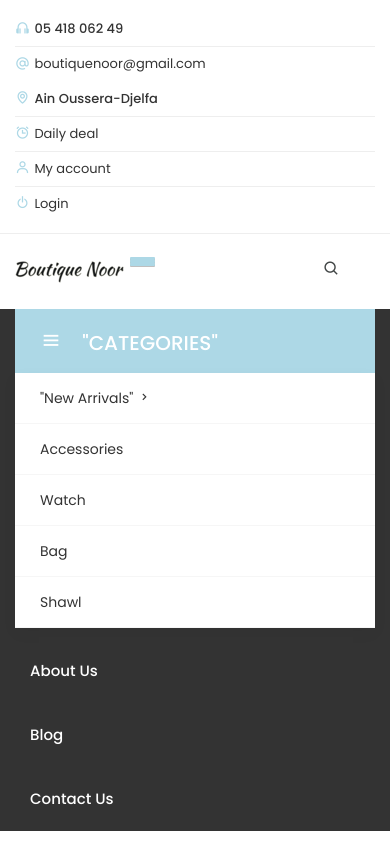
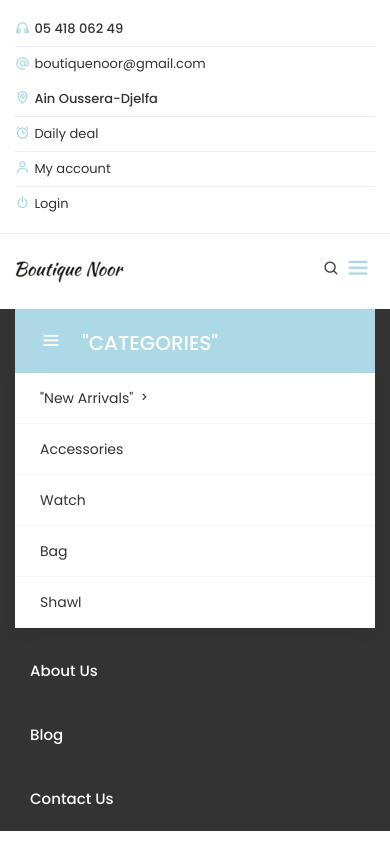
Before and after one commit to rebaibenatallah/Eshop-noor.github.io, a plain HTML site: page index.html in a window 390 px wide. Shown: the top 844 px of the page. Drawn offline with nearby package versions, Linux system fonts and the light colour scheme.

Commit message:
update middle inner

```diff
--- a/css/main.css
+++ b/css/main.css
@@ -144,6 +144,11 @@ body {
 .header.shop .search-bar-top {
     text-align: center;
     margin-top: 10px;
+}
+.header.shop .mobile-nav .slicknav_menu a i {
+    display: none;
+    font-size: 28px;
+    color: #add8e6;
 }
 .header.shop .nice-select {
     clear: initial;
--- a/css/responsive.css
+++ b/css/responsive.css
@@ -61,6 +61,14 @@
         right: 50px;
         top: 4px;
     }
+    .header.shop .mobile-nav {
+        display: block;
+        position: absolute;
+        right: 18px;
+    }
+    .header.shop .mobile-nav .slicknav_menu a i {
+        display: block;
+    }
     .slicknav_menu {
         display: block;
         background: transparent;
--- a/index.html
+++ b/index.html
@@ -66,6 +66,7 @@
                                 <img src="imgs/images/logo.png" alt="logo">
                             </a>
                         </div>
+
                         <div class="search-top">
                             <div class="top-search">
                                 <a href="#0">
@@ -81,15 +82,17 @@
                                 </form>
                             </div>
                         </div>
+
                         <div class="mobile-nav">
                             <div class="slicknav_menu">
-                                <a href="#" aria-haspopup="true" role="button" tabindex="0" class="slicknav_btn slicknav_cllapsed">
-                                    <span class="slicknav_menutxt"></span>
+                                <a href="#" aria-haspopup="true" role="button" tabindex="0" class="slicknav_btn slicknav_open" style="outline: none;">
+                                    <!-- <span class="slicknav_menutxt"></span>
                                     <span class="slicknav_icon slicknav_no-text">
                                         <span class="slicknav_icon-bar"></span>
                                         <span class="slicknav_icon-bar"></span>
                                         <span class="slicknav_icon-bar"></span>
-                                    </span>
+                                    </span> -->
+                                    <i class='bx bx-menu'></i>
                                 </a>
                                 <ul class="slicknav_nav slicknav_hidden" aria-hidden="true" role="menu" style="display: none;">
                                     <li class="active">
@@ -116,6 +119,7 @@
                                 </ul>
                             </div>
                         </div>
+
                     </div>
                     <div class="col-lg-8 col-md-7 col-12">
                         <div class="search-bar-top">
```
Also changed, not shown: css/reset.css (line endings or trailing spaces).
